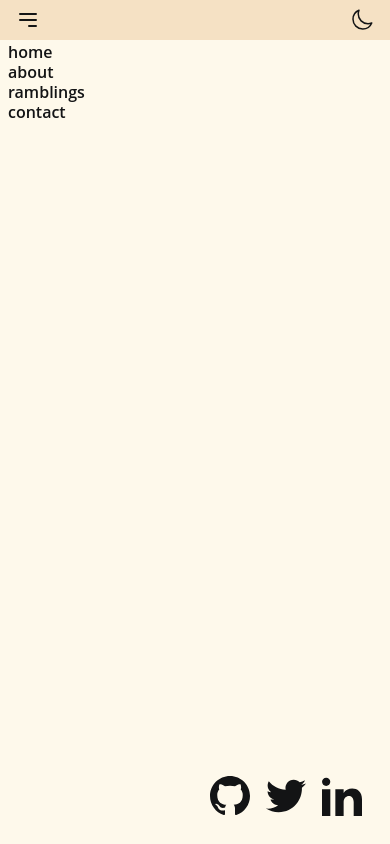
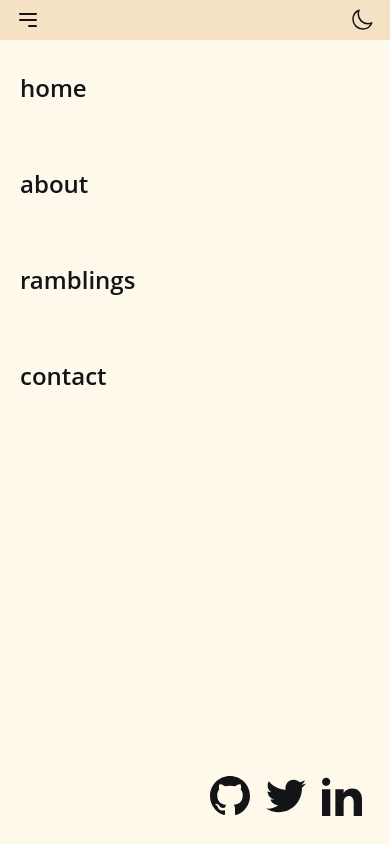
Before and after one commit to hooperben/hooperben, a Next.js app in the folder next-app/: page / in a window 390 px wide. Both pictures are taken after a click on the button 28 px from the left and 20 px from the top of the page. Built offline with nearby package versions, Linux system fonts and the light colour scheme.

Commit message:
fix: fixed the menu

```diff
--- a/next-app/components/navigation/index.tsx
+++ b/next-app/components/navigation/index.tsx
@@ -7,10 +7,22 @@ import useDarkModeStore from "../../stores/dark-mode-store";
 import { Sun } from "../design/sun";
 import { Moon } from "../design/moon";
 
-const NavItem = ({ path, title }: { path: string; title: string }) => (
+const NavItem = ({
+  path,
+  title,
+  isFlexCol,
+}: {
+  path: string;
+  title: string;
+  isFlexCol?: boolean;
+}) => (
   <Link
     href={path}
-    className="px-2 mt-1 align-center text-black dark:text-darkCream font-semibold hover:text-lightBlack dark:hover:text-lightCream"
+    className={
+      isFlexCol
+        ? "text-2xl ml-5 py-8 text-black dark:text-darkCream font-semibold hover:text-lightBlack dark:hover:text-lightCream"
+        : "px-2 mt-1 align-center text-black dark:text-darkCream font-semibold hover:text-lightBlack dark:hover:text-lightCream"
+    }
   >
     {title}
   </Link>
@@ -19,10 +31,11 @@ const NavItem = ({ path, title }: { path: string; title: string }) => (
 const Menu = ({ isFlexCol = false }: { isFlexCol?: boolean }) => (
   <div className={isFlexCol ? "flex flex-col" : ""}>
     <div className={`${isFlexCol ? "flex flex-col" : "flex"} align-center`}>
-      <NavItem path="/" title="home" />
-      <NavItem path="/about" title="about" />
-      <NavItem path="/ramblings" title="ramblings" />
-      <NavItem path="/contact" title="contact" />
+      {/* isFlexCol is a bit gross but oh well */}
+      <NavItem path="/" title="home" isFlexCol={isFlexCol} />
+      <NavItem path="/about" title="about" isFlexCol={isFlexCol} />
+      <NavItem path="/ramblings" title="ramblings" isFlexCol={isFlexCol} />
+      <NavItem path="/contact" title="contact" isFlexCol={isFlexCol} />
     </div>
 
     <div className="flex flex-row fixed bottom-5 right-5">
```
